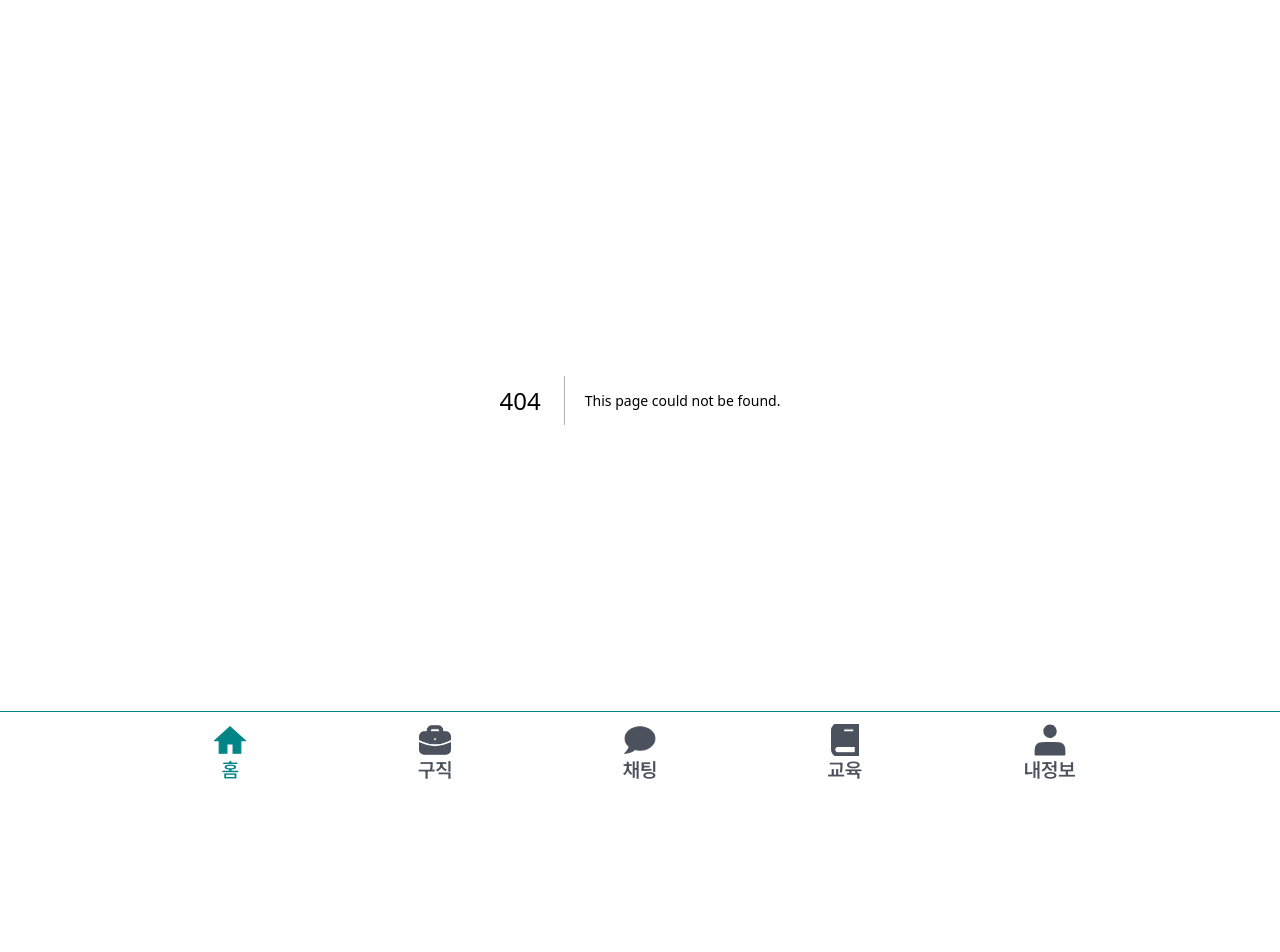
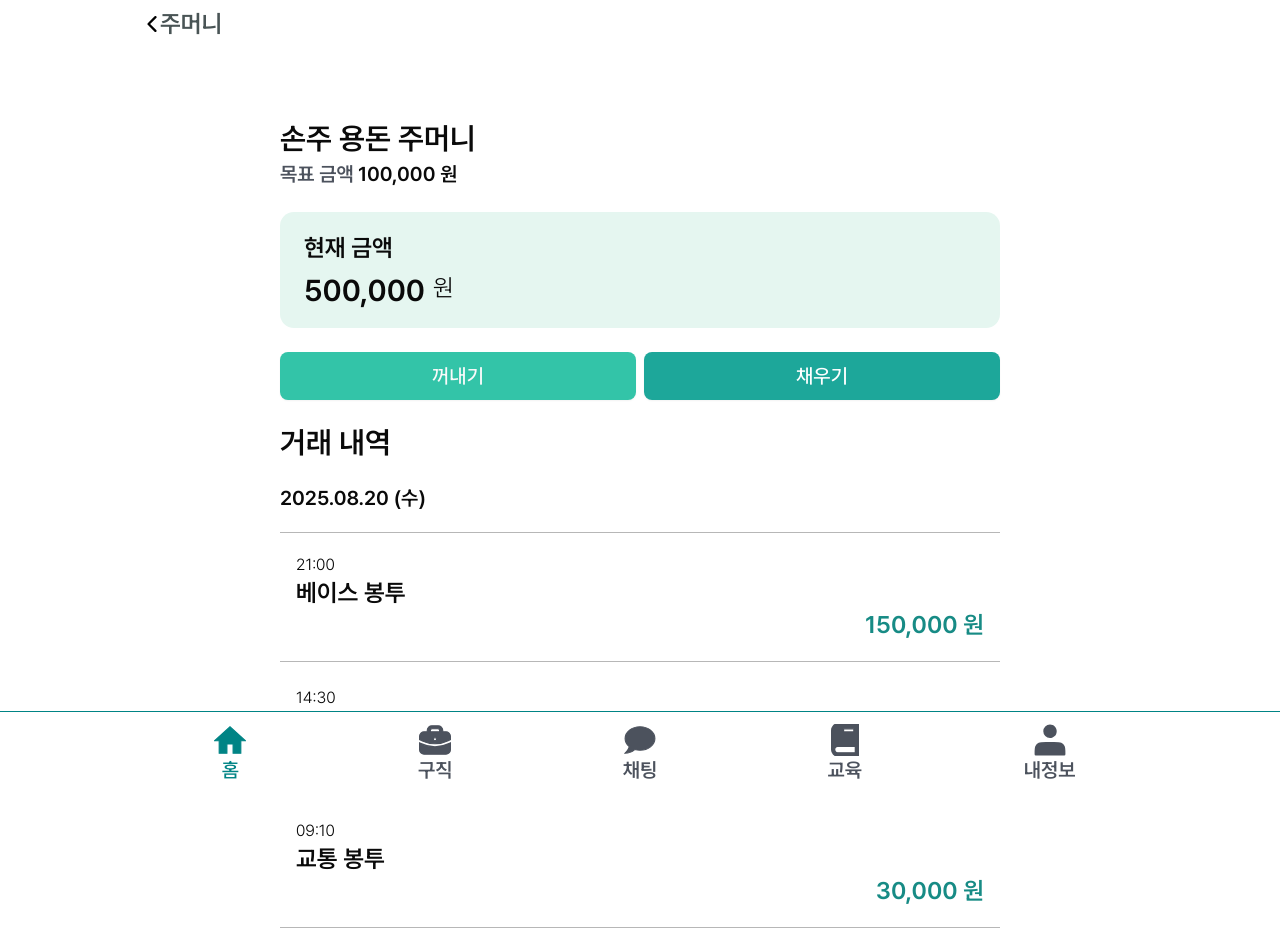
Before and after one commit to hana-harmoney/frontend, a Next.js app: page /home/pocket/1 in a window 1280 px wide. Before the commit this address had no page. Shown: the top 952 px of the page. Built offline with nearby package versions, Linux system fonts and the light colour scheme.

Commit message:
[#23] feat: 주머니 상세 페이지 퍼블리싱

```diff
--- a/src/app/home/page.tsx
+++ b/src/app/home/page.tsx
@@ -1,9 +1,13 @@
+'use client';
 import Balance from '@/components/home/Balance';
 import { formatNumber } from '@/lib/utils';
 import { Button } from '@/components/ui/button';
 import BalanceCard from '@/components/home/BalanceCard';
+import { useRouter } from 'next/navigation';
 
-export default async function HomePage({}) {
+const HomePage = () => {
+  const router = useRouter();
+
   return (
     <div className="flex w-full flex-col gap-6 px-6">
       <div className="flex flex-col gap-8">
@@ -51,7 +55,16 @@ export default async function HomePage({}) {
         isAccount={false}
         bgColor={'bg-[#E9F2FF]'}
       />
-      <Button className="py-7 text-xl font-semibold">주머니 만들기</Button>
+      <Button
+        className="py-7 text-xl font-semibold"
+        onClick={() => {
+          router.push('/home/pocket/new');
+        }}
+      >
+        주머니 만들기
+      </Button>
     </div>
   );
-}
+};
+
+export default HomePage;
--- /dev/null
+++ b/src/app/home/pocket/[id]/page.tsx
@@ -0,0 +1,67 @@
+import { formatNumber } from '@/lib/utils';
+import Header from '@/components/common/header';
+import { Button } from '@/components/ui/button';
+import { HistoryProps } from '@/types/home';
+import History from '@/components/home/History';
+const PocketDetailPage = () => {
+  const target = 100000;
+  const amount = 500000;
+
+  const sampleHistories: HistoryProps[] = [
+    {
+      date: '2025.08.20 (수)',
+      histories: [
+        { time: '21:00', title: '베이스 봉투', money: 150000 },
+        { time: '14:30', title: '송유림', money: -50000 },
+        { time: '09:10', title: '교통 봉투', money: 30000 },
+      ],
+    },
+    {
+      date: '2025.08.19 (화)',
+      histories: [
+        { time: '20:15', title: '베이스 봉투', money: 120000 },
+        { time: '11:45', title: '식비 봉투', money: 45000 },
+      ],
+    },
+    {
+      date: '2025.08.18 (월)',
+      histories: [{ time: '18:00', title: '베이스 봉투', money: 200000 }],
+    },
+  ];
+
+  return (
+    <div className="flex flex-col gap-6 px-6">
+      <Header title={'주머니'} showBackButton={true} centerTitle={false} />
+      <div className="flex flex-col gap-1 font-semibold">
+        <span className="text-3xl">손주 용돈 주머니</span>
+        <div className="flex items-center gap-1 text-xl">
+          <span className="text-[#4C525D]">목표 금액</span>
+          <span>{formatNumber(target)} 원</span>
+        </div>
+      </div>
+      {/* 잔고 표시 */}
+      <div className="bg-hana-green-light flex w-full flex-col gap-2 rounded-xl px-6 py-5 font-semibold">
+        <span className="text-2xl">현재 금액</span>
+        <div className="flex gap-2">
+          <span className="text-3xl">{formatNumber(amount)}</span>
+          <span className="text-2xl font-light">원</span>
+        </div>
+      </div>
+      <div className="flex gap-2">
+        <Button className="flex-1 py-6 text-xl">꺼내기</Button>
+        <Button variant="destructive" className="flex-1 py-6 text-xl">
+          채우기
+        </Button>
+      </div>
+      <div className="flex w-full flex-col gap-6 font-semibold">
+        <h1 className="text-3xl">거래 내역</h1>
+        <div className="flex flex-col gap-6">
+          {sampleHistories.map((item, idx) => (
+            <History key={idx} date={item.date} histories={item.histories} />
+          ))}
+        </div>
+      </div>
+    </div>
+  );
+};
+export default PocketDetailPage;
--- a/src/app/home/pocket/new/page.tsx
+++ b/src/app/home/pocket/new/page.tsx
@@ -1,32 +1,26 @@
 'use client';
 import { CustomInput } from '@/components/common/customInput';
-import { useEffect, useState } from 'react';
-import { formatNumber } from '@/lib/utils';
+import { useState } from 'react';
 import { Button } from '@/components/ui/button';
 import Header from '@/components/common/header';
-import { InputWithIcon } from '@/components/common/inputWithIcon';
 import { NumericKeypad } from '@/components/home/NumericKeypad';
+import { useRouter } from 'next/navigation';
 
 const CreatePocketPage = () => {
+  const router = useRouter();
   const [pocketName, setPocketName] = useState('');
   const [targetStr, setTargetStr] = useState('');
   const gun = [
-    { text: '30만', value: 300000 },
-    { text: '40만', value: 400000 },
-    { text: '50만', value: 500000 },
-    { text: '60만', value: 600000 },
-    { text: '70만', value: 700000 },
+    { text: '+30만', value: 300000 },
+    { text: '+40만', value: 400000 },
+    { text: '+50만', value: 500000 },
+    { text: '+60만', value: 600000 },
+    { text: '+70만', value: 700000 },
   ];
-  const displayTarget = `${targetStr === '' ? '0' : formatNumber(Number(targetStr))}`;
   const increaseTarget = (value: number) => {
     const current = targetStr === '' ? 0 : Number(targetStr);
     const next = current + value;
     setTargetStr(String(next));
-  };
-  const handleChangeTarget = (value: string) => {
-    const onlyDigits = value.replace(/\D+/g, '');
-    const normalized = onlyDigits.replace(/^0+(?=\d)/, '');
-    setTargetStr(normalized);
   };
 
   return (
--- a/src/app/jobs/new/page.tsx
+++ b/src/app/jobs/new/page.tsx
@@ -15,6 +15,7 @@ import { createJob } from '@/lib/api/jobs';
 import { JobCreateRequest } from '@/types/jobs';
 import toast from 'react-hot-toast';
 import { badgeData } from '@/lib/utils';
+import Header from '@/components/common/header';
 
 const JobsNewPage = () => {
   const { data: registerData, setData } = useJobDraft();
@@ -94,6 +95,7 @@ const JobsNewPage = () => {
 
   return (
     <div className="flex w-full flex-col items-center gap-5 px-6 py-3">
+      <Header title={'게시글 등록'} showBackButton={true} centerTitle={false} />
       <div className="flex w-full flex-col gap-3 text-2xl font-light">
         게시글 사진
         <label className="border-teduri relative flex h-32 w-32 cursor-pointer items-center justify-center overflow-hidden rounded-2xl border">
--- a/src/components/home/BalanceCard.tsx
+++ b/src/components/home/BalanceCard.tsx
@@ -1,6 +1,7 @@
 'use client';
 import { BalanceCardProps } from '@/types/home';
 import Balance from '@/components/home/Balance';
+import { useRouter } from 'next/navigation';
 
 const BalanceCard = ({
   id,
@@ -8,6 +9,8 @@ const BalanceCard = ({
   bgColor,
   pocketName,
 }: BalanceCardProps) => {
+  const router = useRouter();
+
   return (
     <div className="flex flex-col gap-2">
       <div className="flex justify-between text-2xl font-semibold">
@@ -15,7 +18,7 @@ const BalanceCard = ({
         <span
           className="text-gray text-xl font-light"
           onClick={() => {
-            console.log('id : ', id); // 나중에 라우팅에 사용
+            router.push(`/home/pocket/${id}`);
           }}
         >
           상세보기 &gt;
@@ -26,7 +29,7 @@ const BalanceCard = ({
         isAccount={false}
         bgColor={bgColor}
         onClick={() => {
-          console.log('id : ', id); // 나중에 라우팅에 사용
+          router.push(`/home/pocket/${id}`);
         }}
       />
     </div>
--- /dev/null
+++ b/src/components/home/History.tsx
@@ -0,0 +1,22 @@
+import { HistoryProps } from '@/types/home';
+import HistoryCard from '@/components/home/HistoryCard';
+const History = ({ date, histories }: HistoryProps) => {
+  return (
+    <div className="flex flex-col gap-5">
+      <div className="border-b-text-2 border-b pb-5 text-xl font-semibold">
+        {date}
+      </div>
+
+      <div className="flex flex-col gap-6">
+        {histories.map((h, idx) => {
+          return (
+            <div key={idx}>
+              <HistoryCard title={h.title} time={h.time} money={h.money} />
+            </div>
+          );
+        })}
+      </div>
+    </div>
+  );
+};
+export default History;
--- /dev/null
+++ b/src/components/home/HistoryCard.tsx
@@ -0,0 +1,21 @@
+import { HistoryCardProps } from '@/types/home';
+import { formatNumber } from '@/lib/utils';
+
+const HistoryCard = ({ time, title, money }: HistoryCardProps) => {
+  return (
+    <div className="border-b-text-2 flex flex-col border-b px-4 pb-5">
+      <span className="font-light">{time}</span>
+      <span className="text-2xl font-semibold">{title}</span>
+      <span
+        className={`text-2xl font-semibold ${money > 0 ? 'text-[#178B85]' : 'text-[#F85C52]'} self-end`}
+      >
+        {money > 0 ? (
+          <>{formatNumber(money)} 원</>
+        ) : (
+          <>-{formatNumber(Math.abs(money))} 원</>
+        )}
+      </span>
+    </div>
+  );
+};
+export default HistoryCard;
--- a/src/components/home/NumericKeypad.tsx
+++ b/src/components/home/NumericKeypad.tsx
@@ -74,7 +74,7 @@ export const NumericKeypad: React.FC<NumericKeypadProps> = ({
         {display}
       </div>
 
-      <div className="grid grid-cols-3 gap-2 text-xl font-semibold">
+      <div className="grid grid-cols-3 gap-2 text-2xl font-semibold">
         {keys.slice(0, 9).map((k) => (
           <button key={k} onClick={() => handleDigit(k)} className="py-4">
             {k}
```
Also changed, not shown: src/types/home.ts (+11 -0 lines).
